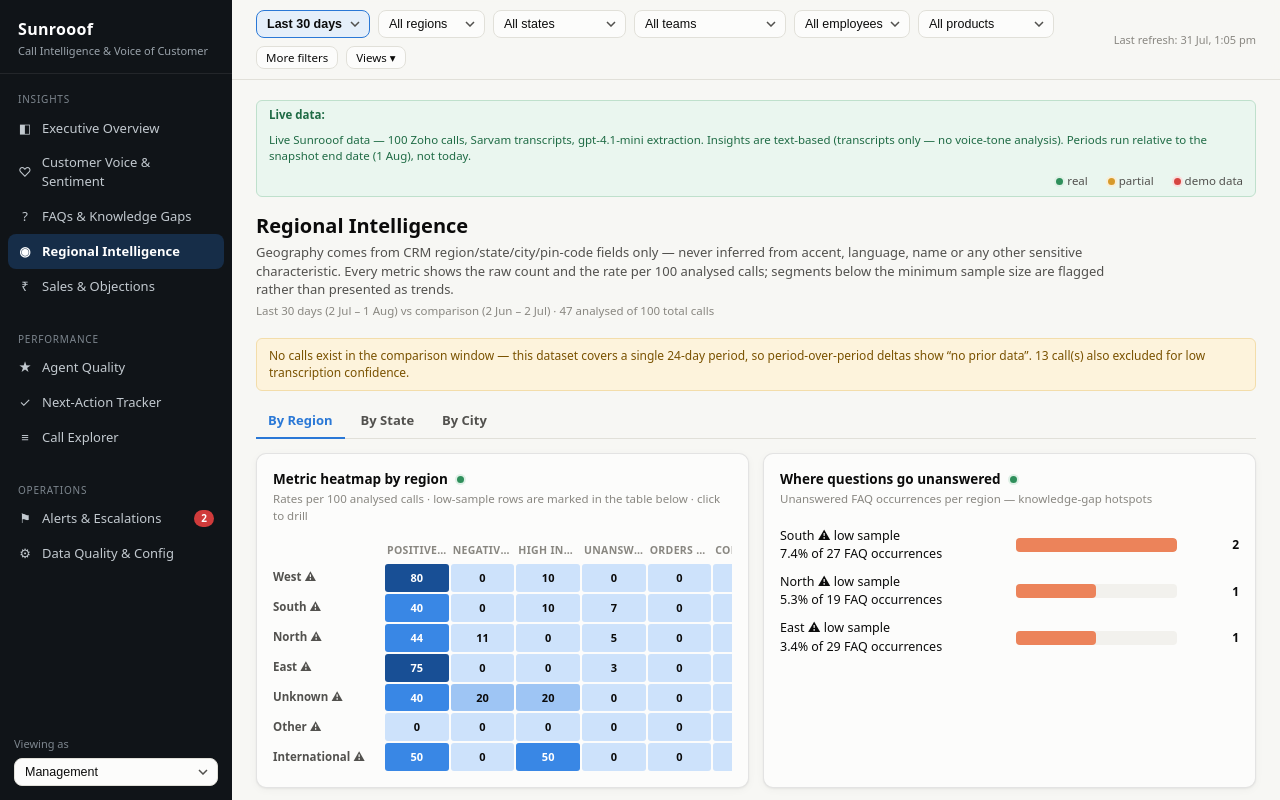
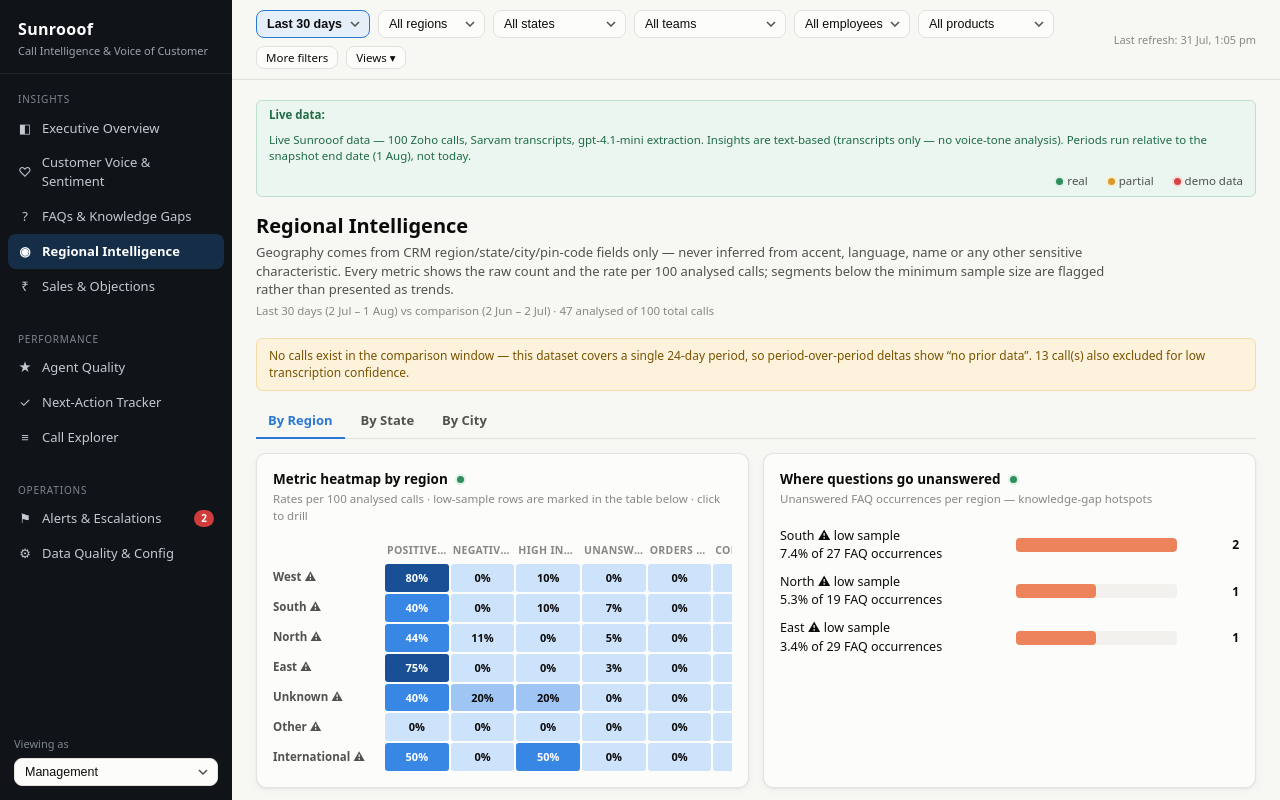
Before and after one commit to Magppie1234/Sunrooof-Call-Transcription, a React (Vite) app in the folder ci-dashboard/: page /#/regions in a window 1280 px wide. Shown: the top 800 px of the page. Built offline with nearby package versions, Linux system fonts and the light colour scheme.

Commit message:
Label regional heatmap rates as percentages

```diff
--- a/ci-dashboard/src/pages/Regional.tsx
+++ b/ci-dashboard/src/pages/Regional.tsx
@@ -117,7 +117,7 @@ export default function Regional() {
       <div className="two-col">
         <Card title={<>{`Metric heatmap by ${level}`} <Prov k="region.geo" /></>} sub="Rates per 100 analysed calls · low-sample rows are marked in the table below · click to drill">
           <Heatmap rows={segs.map((s) => `${s.key}${s.reliable ? '' : ' ⚠'}`)} cols={metricCols} value={metricVal}
-            display={(v) => v.toFixed(0)}
+            display={(v) => `${v.toFixed(0)}%`}
             onCell={(rowLabel) => { const s = segs.find((x) => rowLabel.startsWith(x.key)); if (s) drillLevel(s.key); }} />
         </Card>
         <Card title={<>Where questions go unanswered <Prov k="region.geo" /></>} sub={`Unanswered FAQ occurrences per ${level} — knowledge-gap hotspots`}>
```
